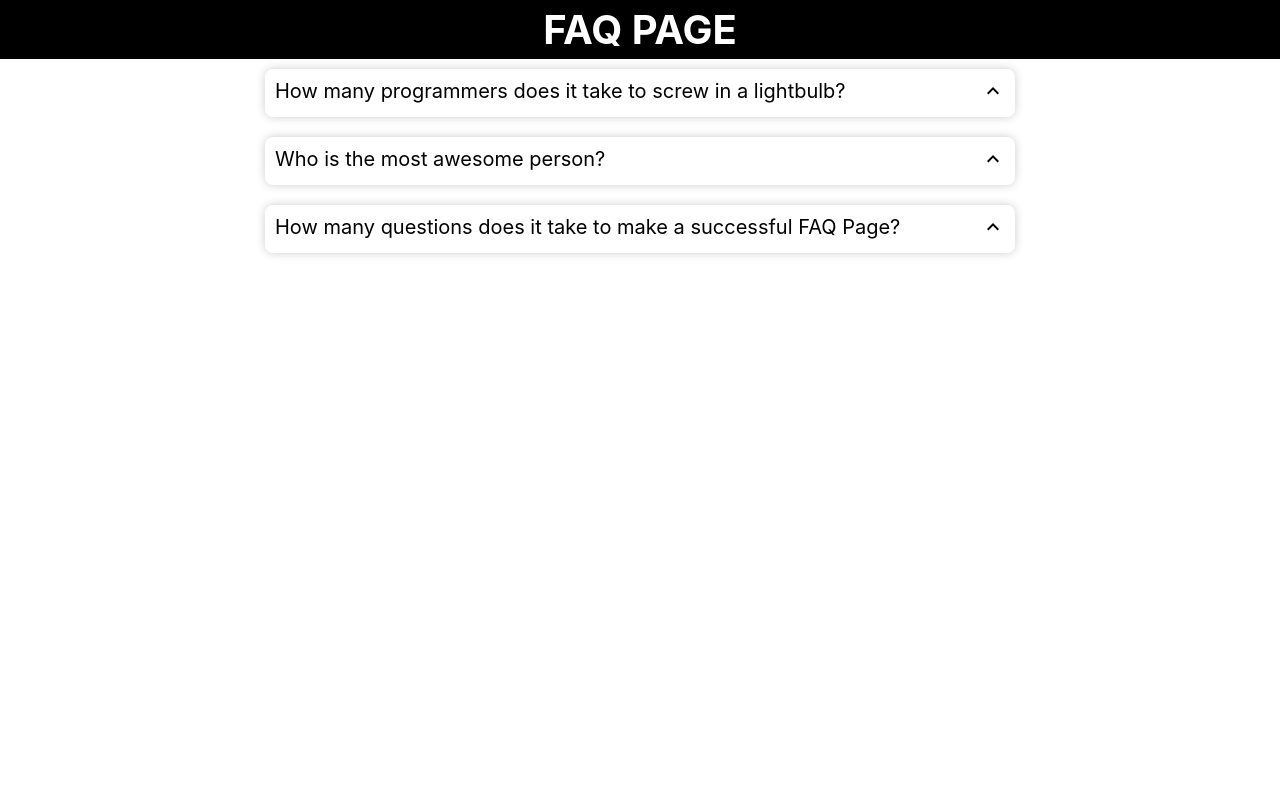
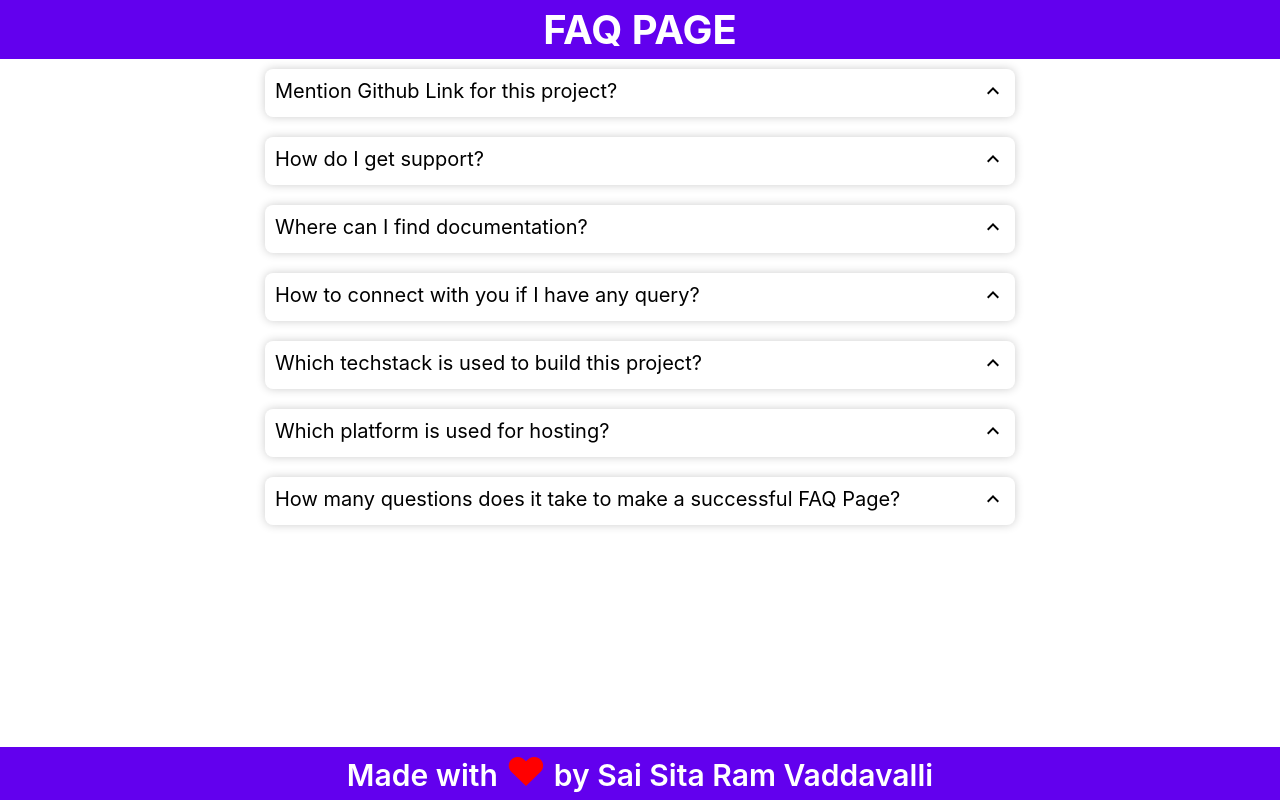
Before and after one commit to saisitaram2000/tawkto_integration, a React (Create React App) app: page / in a window 1280 px wide. Built offline with nearby package versions, Linux system fonts and the light colour scheme.

Commit message:
added footer

```diff
--- a/src/App.js
+++ b/src/App.js
@@ -1,5 +1,6 @@
 import './App.css';
 import FAQList from './components/FAQList';
+import Footer from './components/Footer';
 import Header from './components/Header';
 
 function App() {
@@ -7,6 +8,7 @@ function App() {
     <div className="App">
       <Header/>
       <FAQList/>
+      <Footer/>
     </div>
   );
 }
--- a/src/components/FAQ.css
+++ b/src/components/FAQ.css
@@ -17,6 +17,9 @@
 	background-color: #FFF;
 	border-radius: 8px;
 	box-shadow: 0px 0px 10px rgba(0, 0, 0, 0.2);
+}
+.faq:hover{
+    box-shadow: 0px 0px 20px rgba(0, 0, 0, 0.2);
 }
 .faq-question-icon{
     position: relative;
--- a/src/components/FAQList.jsx
+++ b/src/components/FAQList.jsx
@@ -8,13 +8,33 @@ export default class FAQList extends Component {
         this.state = {
              faqs : [
                 {
-                    question: 'How many programmers does it take to screw in a lightbulb?',
-                    answer: 'None. We don\'t address hardware issues.',
+                    question: 'Mention Github Link for this project?',
+                    answer: 'Github link: https://github.com/saisitaram2000/tawkto_integration.',
                     isExpand: false
                   },
                   {
-                    question: 'Who is the most awesome person?',
-                    answer: 'You. The Viewer.',
+                    question: 'How do I get support?',
+                    answer: 'We offer 24×7-365 live support via both chat and email. Simply initiate a  chat on our site at any time, and a member of our dedicated support team will help as best as they can.',
+                    isExpand: false
+                  },
+                  {
+                    question: 'Where can I find documentation?',
+                    answer: 'You can find all necessary documentation at my github readme file',
+                    isExpand: false
+                  },
+                  {
+                    question: 'How to connect with you if I have any query?',
+                    answer: 'You can chat with us using bottom-right chat icon.',
+                    isExpand: false
+                  },
+                  {
+                    question: 'Which techstack is used to build this project?',
+                    answer: 'React is used.',
+                    isExpand: false
+                  },
+                  {
+                    question: 'Which platform is used for hosting?',
+                    answer: 'Firebase is used for hosting.',
                     isExpand: false
                   },
                   {
@@ -39,11 +59,11 @@ export default class FAQList extends Component {
     render() {
         const {faqs}=this.state;
         return (
-            <div className="faq-list">
-                {faqs.map((faq,i)=>(
-                    <FAQ key={i} faq={faq} index={i} toggleFAQ={this.toggleFAQ}/>
-                ))}
-            </div>
+                <div className="faq-list">
+                    {faqs.map((faq,i)=>(
+                        <FAQ key={i} faq={faq} index={i} toggleFAQ={this.toggleFAQ}/>
+                    ))}
+                </div>
         )
     }
 }
--- /dev/null
+++ b/src/components/Footer.css
@@ -0,0 +1,30 @@
+.faq-footer{
+    font-size: 30px;
+    font-weight: 600;
+    background-color: #6200ee;
+    text-align: center;
+    min-height: 50px;
+    line-height: 50px;
+    color:white;
+    position: fixed;
+    bottom: 0;
+    left: 0;
+    width: 100%;
+
+}
+.faq-footer-heart{
+    color: red;
+    font-size: 40px;
+    margin-top: 2px;
+}
+
+@media only screen and (max-width: 600px) {
+    .faq-footer{
+        font-size: 16px;
+        font-weight: 500;
+    }
+    .faq-footer-heart{
+        font-size: 25px;
+        margin-top: 2px;
+    }
+  }
--- /dev/null
+++ b/src/components/Footer.jsx
@@ -0,0 +1,19 @@
+import React, { Component } from 'react';
+import './Footer.css';
+class Footer extends Component {
+    constructor(props) {
+        super(props);
+
+        this.state = {};
+    }
+
+    render() {
+        return (
+            <div className="faq-footer">
+                <div className="faq-footer-text">Made with <span className="faq-footer-heart"> &hearts;</span> by Sai Sita Ram Vaddavalli</div>
+            </div>
+        );
+    }
+}
+
+export default Footer;
--- a/src/components/Header.css
+++ b/src/components/Header.css
@@ -1,8 +1,8 @@
-.header{
+.faq-header{
     position: relative;
     font-size: 40px;
     font-weight: 700;
-    background-color: black;
+    background-color: #6200ee;
     color: white;
     padding: 5px;
     text-align: center;
--- a/src/components/Header.jsx
+++ b/src/components/Header.jsx
@@ -3,7 +3,7 @@ import './Header.css';
 export default class Header extends Component {
     render() {
         return (
-            <div className="header">
+            <div className="faq-header">
                 FAQ PAGE
             </div>
         )
```
